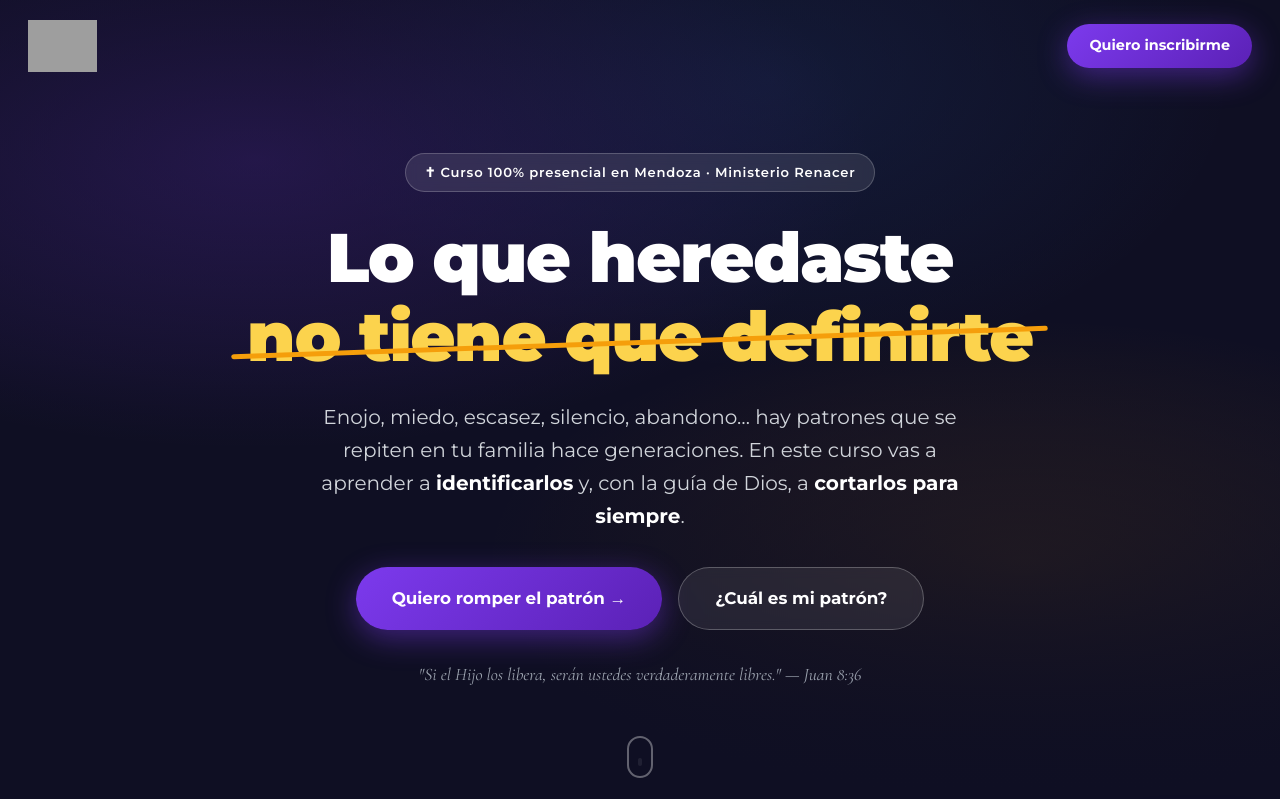
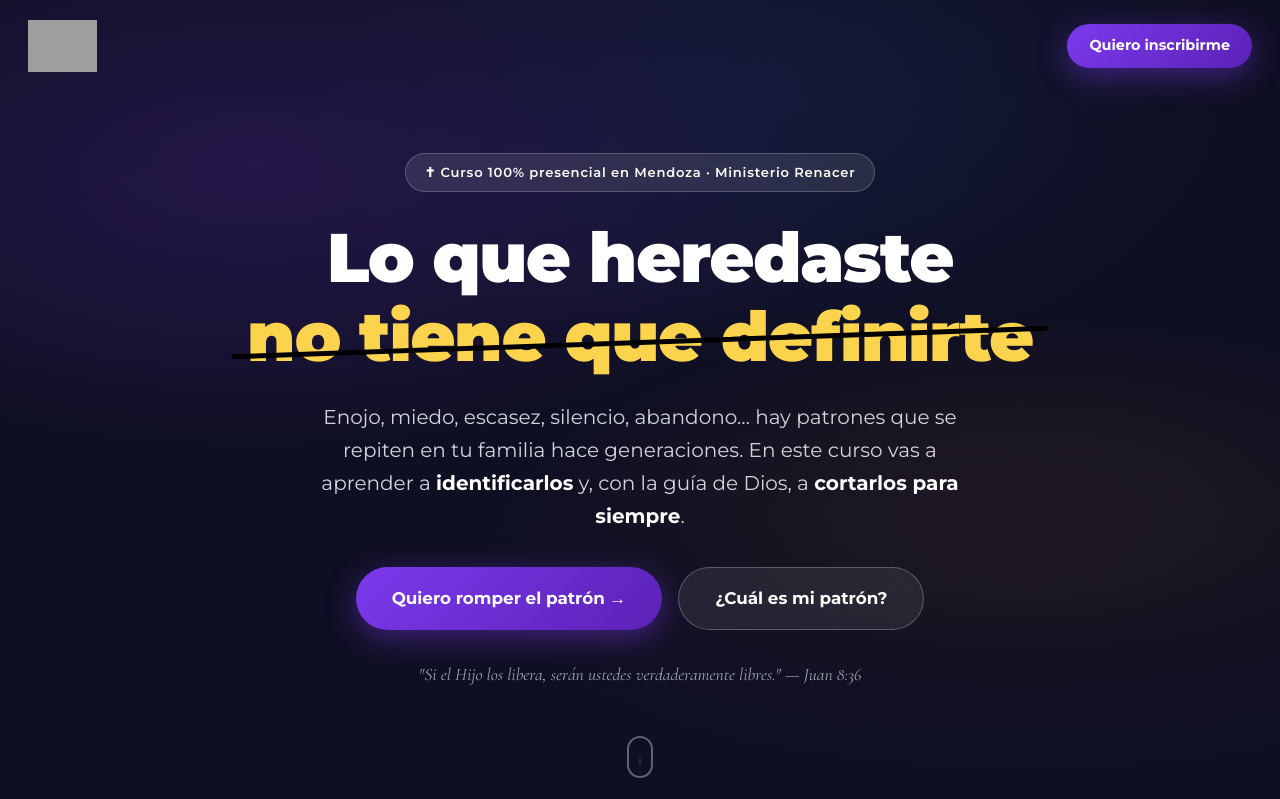
Before and after one commit to EstebanCastellazzo/ministerio-renacer, a PHP site: page /herencia.html in a window 1280 px wide. Shown: the top 799 px of the page. Run offline with PHP 8.4, Linux system fonts and the light colour scheme; grey boxes are pictures that could not be loaded.

Commit message:
style: tachado negro con grosor intermedio y bump de cache
Restaura la linea negra (el cambio anterior no se veia por cache del
navegador) con el grosor intermedio .07em, y sube la version de los
assets (?v=2) para forzar la recarga de CSS y JS en los navegadores.

Co-Authored-By: Claude Fable 5 <noreply@anthropic.com>
Claude-Session: https://claude.ai/code/session_01B4LF35us2RgWFBAEJWDXcN

```diff
--- a/css/herencia.css
+++ b/css/herencia.css
@@ -188,7 +188,7 @@ body.sin-video .lh-hero-media video { display: none; }
 .lh-tachado-linea {
   position: absolute; left: -2%; top: 54%;
   width: 0; height: .07em;
-  background: var(--secondary);
+  background: #000;
   border-radius: 4px;
   transform: rotate(-2deg);
   animation: lh-tachar 2.4s var(--ease) 1.4s forwards;
@@ -566,7 +566,7 @@ body.sin-video .lh-hero-media video { display: none; }
     text-decoration-thickness: .07em;
     animation: lh-tachar-mobile 2s linear 1.4s forwards;
   }
-  @keyframes lh-tachar-mobile { to { text-decoration-color: var(--secondary); } }
+  @keyframes lh-tachar-mobile { to { text-decoration-color: #000; } }
   .lh-cadena { flex-direction: column; align-items: center; gap: 4px; }
   .lh-link { flex: none; width: 2px; height: 40px; margin: 4px 0; background: repeating-linear-gradient(180deg, var(--gray-400) 0 8px, transparent 8px 14px); }
   .lh-corte { right: 10px; top: 26px; }
--- a/herencia.html
+++ b/herencia.html
@@ -11,7 +11,7 @@
   <link rel="preconnect" href="https://fonts.googleapis.com" />
   <link rel="preconnect" href="https://fonts.gstatic.com" crossorigin />
   <link href="https://fonts.googleapis.com/css2?family=Montserrat:wght@300;400;500;600;700;800;900&family=Cormorant+Garamond:ital,wght@0,400;0,600;1,400;1,600&display=swap" rel="stylesheet" />
-  <link rel="stylesheet" href="css/herencia.css?v=1" />
+  <link rel="stylesheet" href="css/herencia.css?v=2" />
 </head>
 <body>
 
@@ -312,6 +312,6 @@
     <a href="#inscripcion" class="lh-btn lh-btn-primary lh-btn-sm">Inscribirme</a>
   </div>
 
-  <script src="js/herencia.js"></script>
+  <script src="js/herencia.js?v=2"></script>
 </body>
 </html>
```
